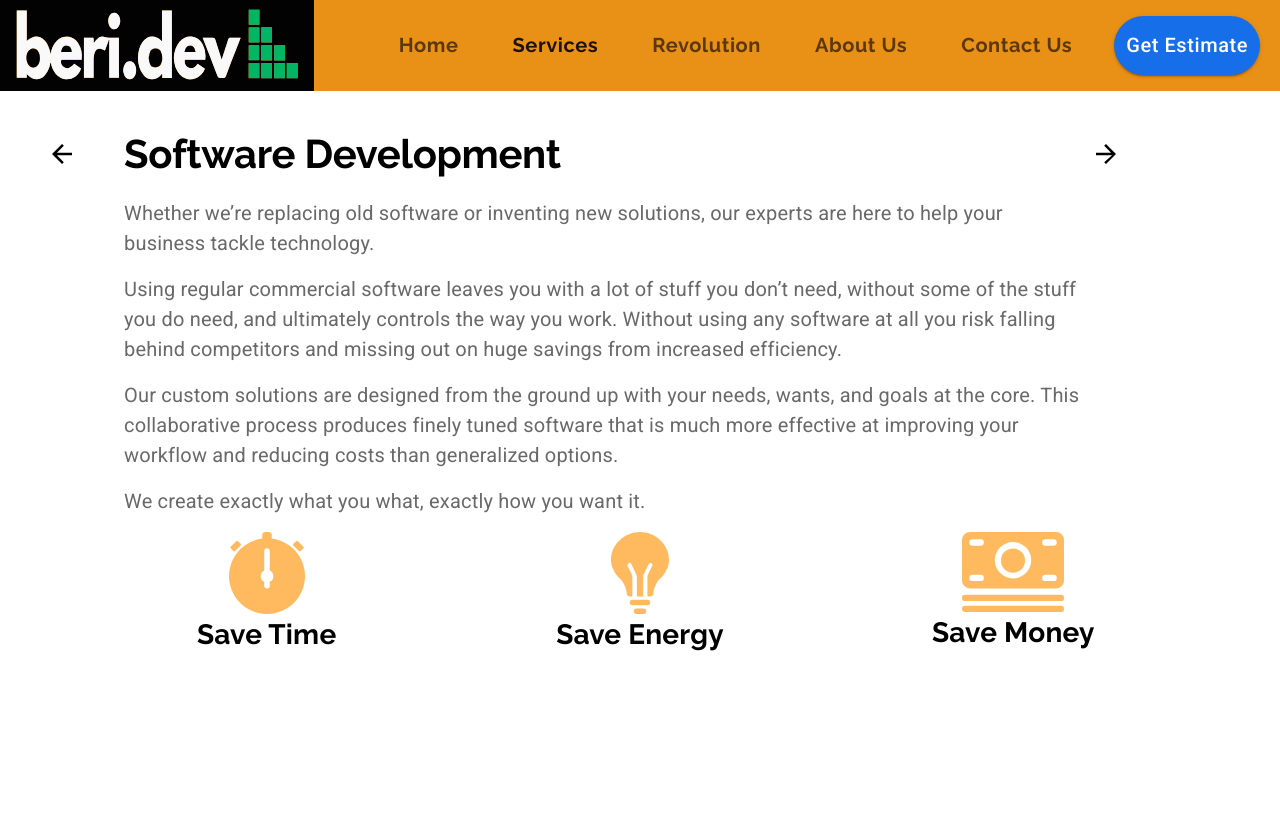
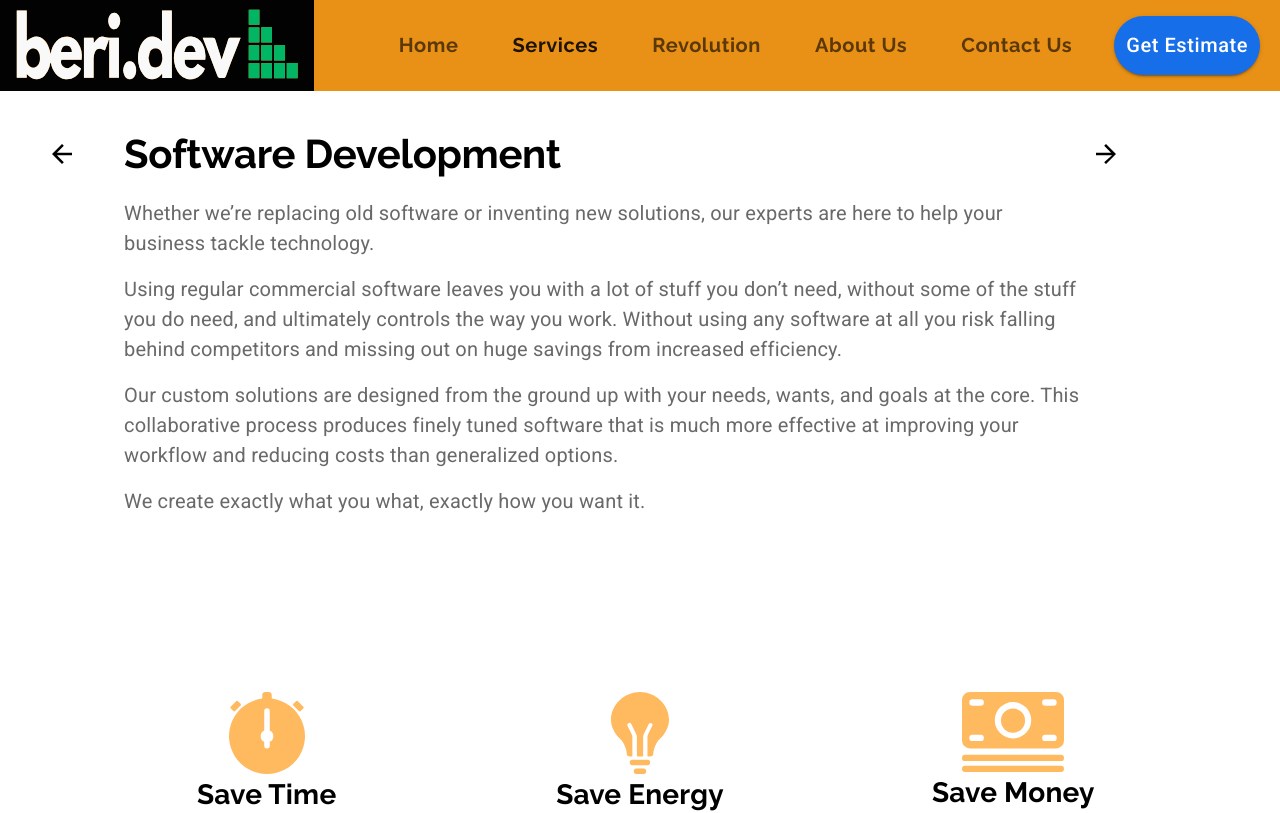
Before and after one commit to HAZberi/tech-company-website, a React (Create React App) app: page /software in a window 1280 px wide. Shown: the top 813 px of the page. Built offline with nearby package versions, Linux system fonts and the light colour scheme.

Commit message:
testing commit

```diff
--- a/src/components/Software.js
+++ b/src/components/Software.js
@@ -100,7 +100,7 @@ const Software = (props) => {
           </IconButton>
         </Grid>
       </Grid>
-      <Grid item container direction="row">
+      <Grid item container direction="row" justify="center" style={{marginTop: "10em", marginBottom: "10em"}}>
         <Grid item container md direction="column" alignItems="center" style={{maxWidth: "40em"}}>
           <Grid item>
             <img src={stopwatch} alt="stopWatch icon" />
```
Also changed, not shown: 1 other file (tests, documents, lock files or other folders).
